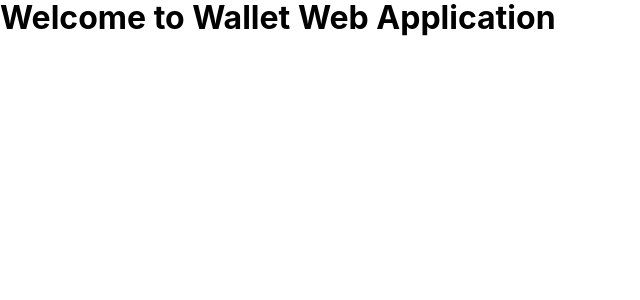
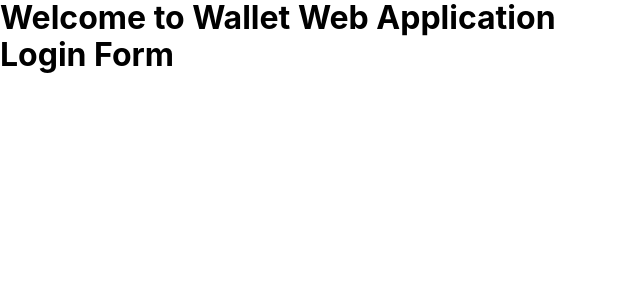
Before and after one commit to Vasyl-Gumeniuk/wallet-web-app, a React (Create React App) app: page / in a window 1280 px wide. Shown: the top 300 px of the page, without its empty margins (0-640 px from the left). Built offline with nearby package versions, Linux system fonts and the light colour scheme.

Commit message:
Adds files to LoginForm folder

```diff
--- a/src/components/App.jsx
+++ b/src/components/App.jsx
@@ -1,5 +1,11 @@
 import Hello from './Header/Header';
+import LoginForm from './LoginForm/LoginForm';
 
 export const App = () => {
-  return <Hello />;
+  return (
+    <>
+      <Hello />
+      <LoginForm />
+    </>
+  );
 };
--- a/src/components/LoginForm/LoginForm.jsx
+++ b/src/components/LoginForm/LoginForm.jsx
@@ -0,0 +1,5 @@
+const LoginForm = () => {
+  return <h1>Login Form</h1>;
+};
+
+export default LoginForm;
--- /dev/null
+++ b/src/components/LoginForm/index.js
@@ -0,0 +1 @@
+export { default } from './LoginForm';
```
Also changed, not shown: src/components/LoginForm/LoginForm.styled.js (added).
